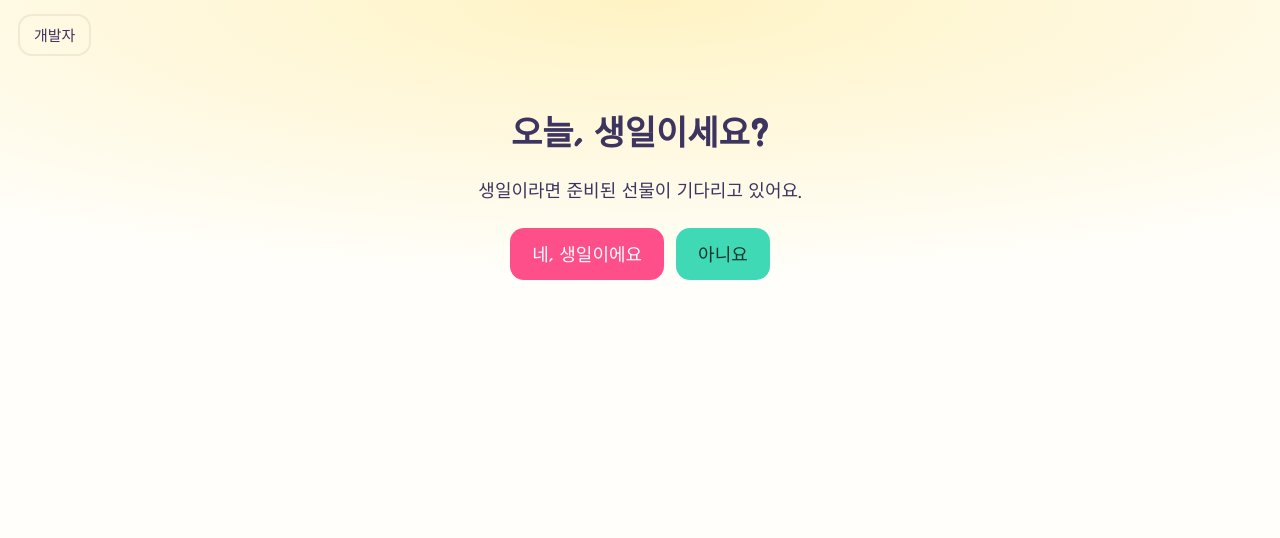
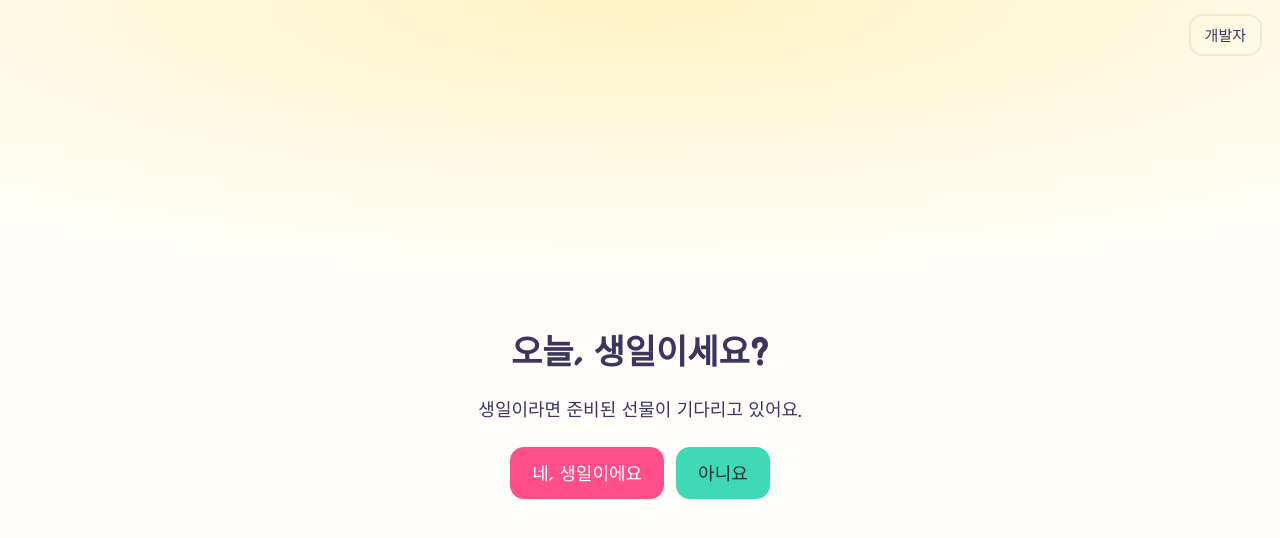
Before and after one commit to xboxgde/happybirthday, a plain HTML site: page index.html in a window 1280 px wide. Drawn offline with nearby package versions, Linux system fonts and the light colour scheme.

Commit message:
css 수정
Updated body and main styles for better layout and alignment.

```diff
--- a/style.css
+++ b/style.css
@@ -10,13 +10,14 @@
 *{box-sizing:border-box}
 html{scroll-padding-top:env(safe-area-inset-top,0px)}
 /* [수정] 배경: 단색 → 위쪽에 은은한 햇살 빛이 번지는 밝은 배경 */
-body{margin:0;min-height:100vh;color:var(--ink);
+/* [수정] body를 세로 flex 컨테이너로 변경 (main이 화면 높이를 채우도록) */
+body{margin:0;min-height:100vh;display:flex;flex-direction:column;color:var(--ink);
      background:radial-gradient(ellipse 120% 50% at 50% 0%, #fff3c4 0%, rgba(255,243,196,0) 70%) no-repeat, var(--bg);
      font-family:'Jua','Apple SD Gothic Neo','Malgun Gothic',sans-serif;font-size:18px;line-height:1.5}
 
 /* 상단 바: 오른쪽 상단에 개발자 버튼 배치 (요구사항 1.1) */
-header{display:flex;justify-content:space-between;align-items:center;padding:14px 18px}
-header b{font-size:20px}
+/* [수정] 왼쪽 로고 문구 삭제 → 개발자 버튼만 오른쪽 상단에 띄워 둠 (본문 정가운데 정렬에 영향 없음) */
+header{position:absolute;top:env(safe-area-inset-top,0px);right:0;padding:14px 18px}
 .btn{font-family:inherit;font-size:18px;border:0;border-radius:14px;padding:12px 22px;cursor:pointer;
      background:var(--pink);color:#fff}
 .btn.sub{background:transparent;color:var(--ink);border:2px solid var(--line);padding:8px 14px;font-size:15px}
@@ -24,9 +25,10 @@ header b{font-size:20px}
 .btn:focus-visible,input:focus-visible,select:focus-visible{outline:3px solid var(--sun);outline-offset:2px}
 
 /* 화면(뷰) 공통: .on 클래스가 붙은 화면만 보여줌 */
-main{max-width:560px;margin:0 auto;padding:12px 20px 60px}
+/* [수정] main이 남는 높이를 모두 차지하고, 화면(.view)을 세로 정가운데에 배치 */
+main{flex:1;width:100%;max-width:560px;margin:0 auto;padding:70px 20px;display:flex;flex-direction:column}
 .view{display:none;text-align:center}
-.view.on{display:block}
+.view.on{display:block;margin:auto 0}   /* [수정] margin:auto → 세로 정가운데 (내용이 길면 위에서부터 스크롤) */
 h1{font-size:34px;margin:28px 0 10px}
 h2{font-size:26px;margin:20px 0 10px}
 .row{display:flex;gap:12px;justify-content:center;flex-wrap:wrap;margin-top:22px}
```
